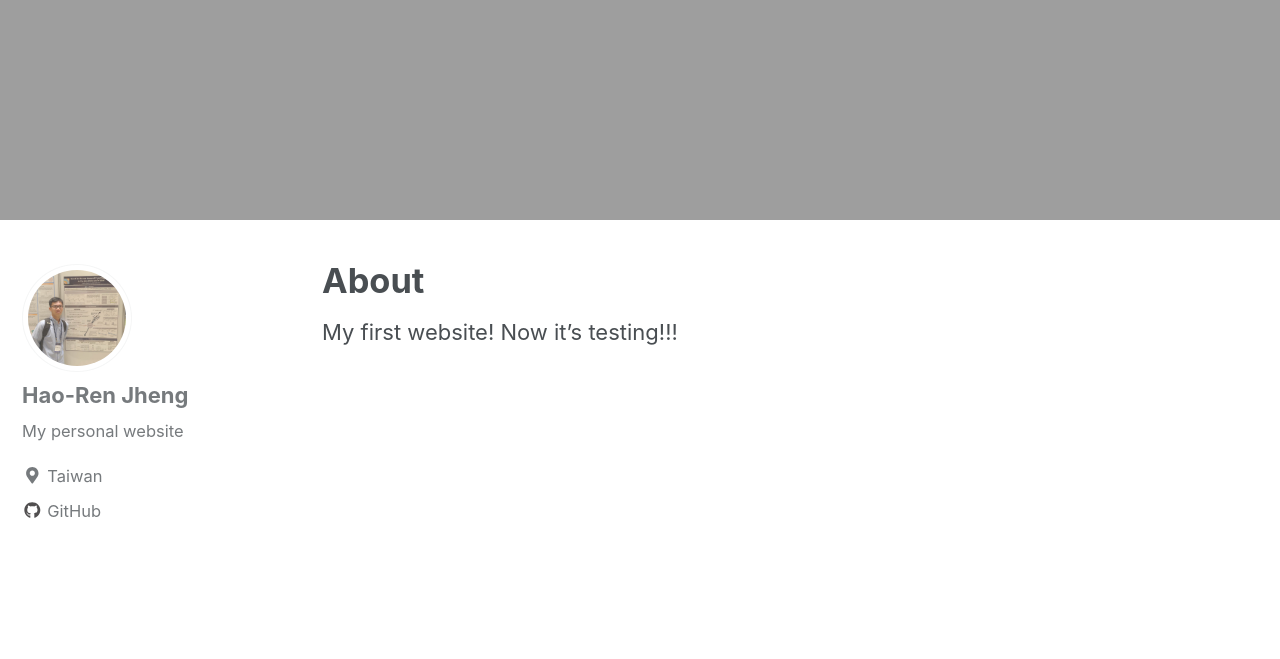
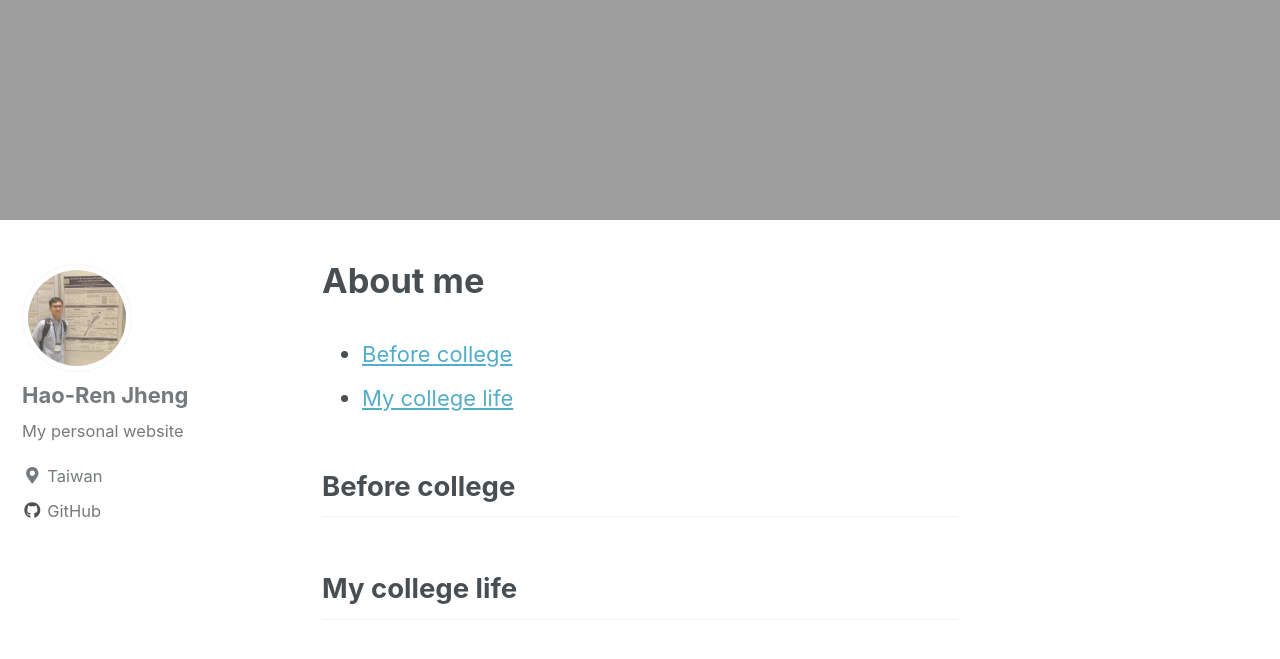
Before and after one commit to hrjheng/hrjheng.github.io, a Jekyll site: the page built from _pages/about.md, in a window 1280 px wide and 900 px high, scrolled down 840 px. Shown: the top 659 px of the window. Built offline with Jekyll 4.4.1, drawn with Linux system fonts in a browser that asks for light colours; nearby versions of some CDN libraries.

Commit message:
update 20180905

```diff
--- a/_data/navigation.yml
+++ b/_data/navigation.yml
@@ -1,6 +1,6 @@
 # main links
 main:
-  - title: "About"
+  - title: "About me"
     url: /about/
   - title: "My work in HEP"
     url: /My-work-in-HEP/
--- a/_pages/about.md
+++ b/_pages/about.md
@@ -1,8 +1,14 @@
 ---
-title: "About"
+title: "About me"
 permalink: /about/
 header:
   image: "/images/IMG_0016.JPG"
 ---
 
-My first website! Now it's testing!!!
+- [Before college](#paragraph1)
+- [My college life](#paragraph2)
+
+
+## Before college <a name="paragraph1"></a>
+
+## My college life <a name="paragraph2"></a>
```
